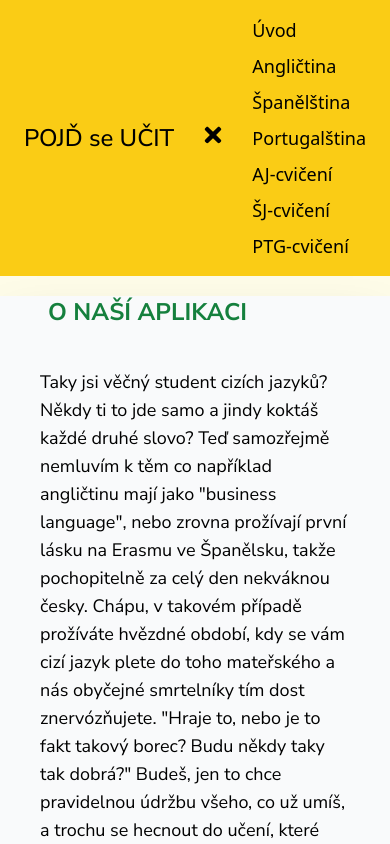
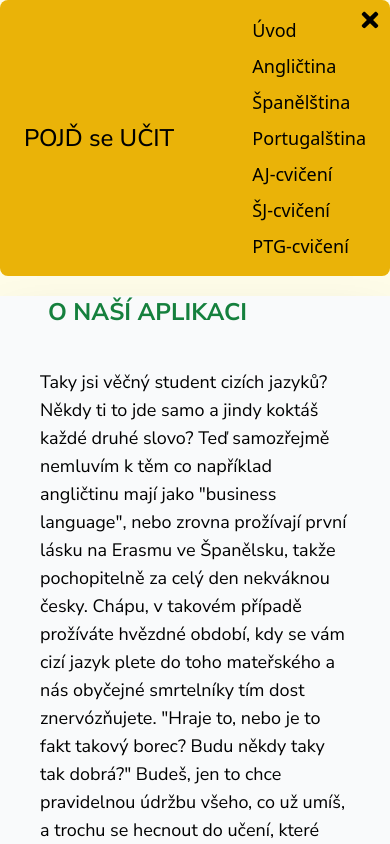
Before and after one commit to SarkaMan/pojd-se-ucit, a React (Vite) app: page / in a window 390 px wide. Both pictures are taken after a click on the button 354 px from the left and 29 px from the top of the page. Shown: the top 844 px of the page. Built offline with nearby package versions, Linux system fonts and the light colour scheme; a web font is replaced by a local one.

Commit message:
uprava menu

```diff
--- a/src/Header/index.jsx
+++ b/src/Header/index.jsx
@@ -5,7 +5,7 @@ import { FaBars, FaTimes } from 'react-icons/fa';
 const MenuItem = ({ to, itemName, onClick }) => {
   return (
     <li>
-      <Link to={to} className="font-medium text-lg text-black hover:underline" onClick={onClick}>
+      <Link to={to} className="font-medium text-lg text-black hover:underline hover:bg-yellow-300 hover:rounded-lg " onClick={onClick}>
         {itemName}
       </Link>
     </li>
@@ -24,9 +24,9 @@ export const Header = () => {
   };
 
   return (
-    <header className="flex items-center justify-between bg-yellow-400 py-4 px-6">
+    <header className="relative flex items-center justify-between bg-yellow-400 py-4 px-6 transition duration-300 hover:bg-yellow-500 hover:rounded-lg">
       <p className="text-2xl sm:text-3xl md:text-4xl lg:text-5xl font-medium">POJĎ se UČIT</p>
-      <div className="block lg:hidden">
+      <div className="absolute top-0 right-0 mt-2 mr-2 lg:hidden">
         <button onClick={handleToggle} className="text-black focus:outline-none">
           {isOpen ? <FaTimes size={24} /> : <FaBars size={24} />}
         </button>
```
